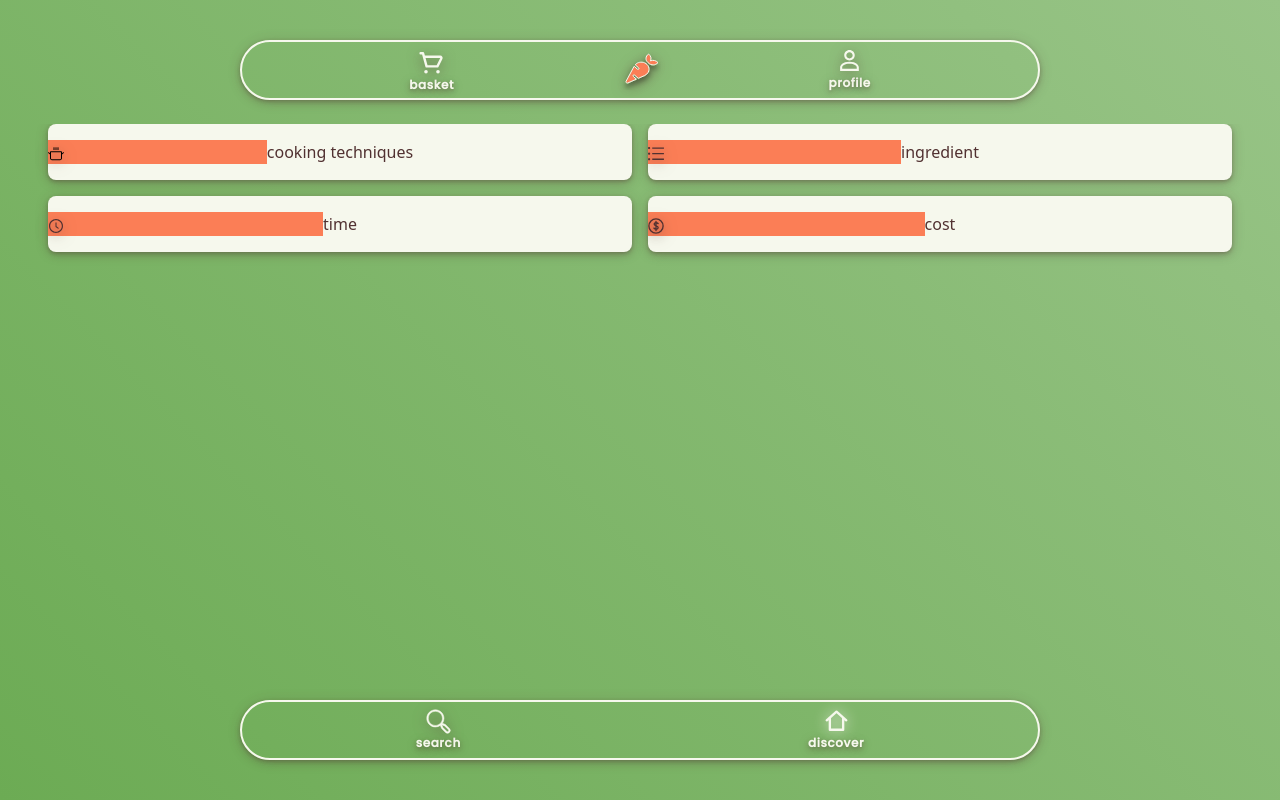
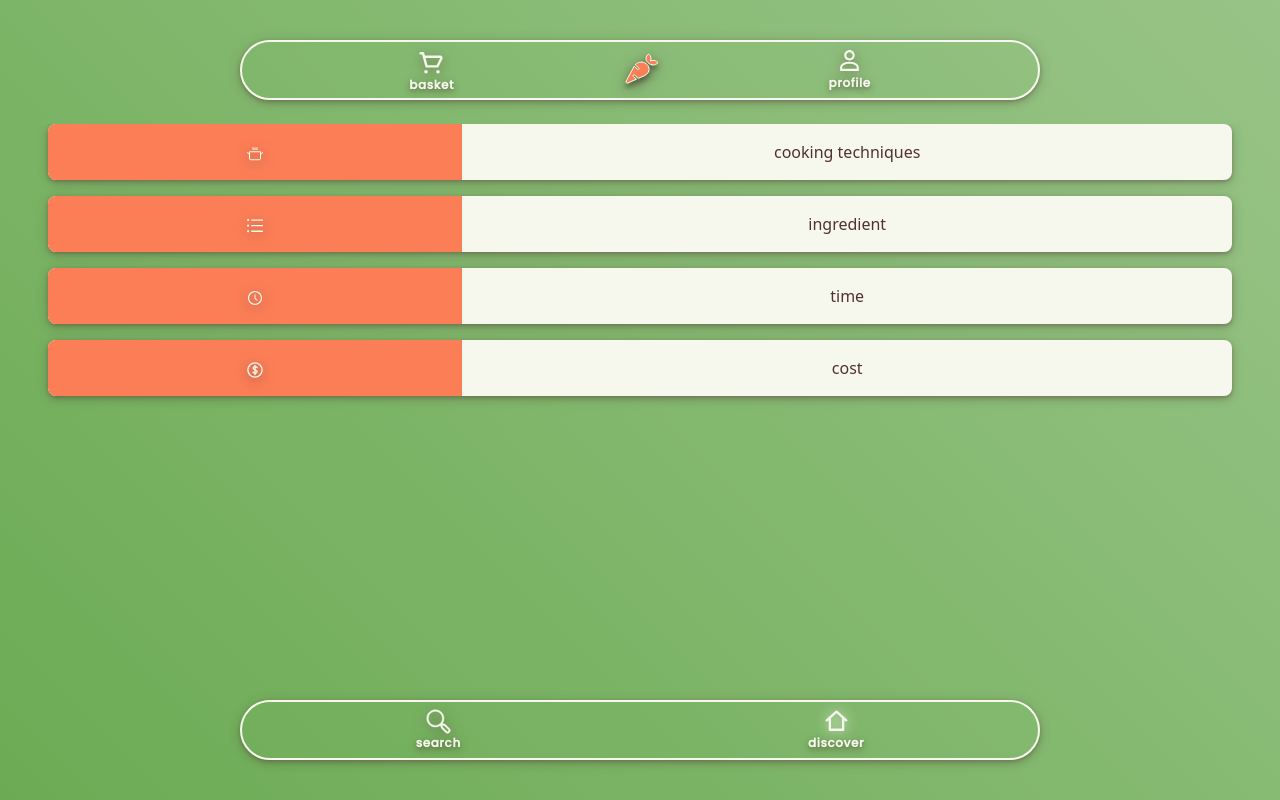
Before and after one commit to devhausleipzig/camp5-frontend-app, a React (Vite) app in the folder frontend/: page / in a window 1280 px wide. Built offline with nearby package versions, Linux system fonts and the light colour scheme; no server answers.

Commit message:
styled long buttons

```diff
--- a/frontend/src/components/ButtonsLong.tsx
+++ b/frontend/src/components/ButtonsLong.tsx
@@ -1,4 +1,5 @@
 import { ComponentWithAs, IconProps } from "@chakra-ui/react";
+import { fill } from "lodash";
 import React, { useState } from "react";
 import api from "../utils/api";
 import { Recipe } from "../utils/types";
@@ -15,13 +16,15 @@ type Props = {
 const ButtonsLong = ({ customData }: Props) => {
   console.log(customData);
   return (
-    <div className="rounded-lg shadow-drop bg-ricewhite py-4 flex">
-      <div className="bg-carrot flex-1">
+    <div className="rounded-lg shadow-drop bg-ricewhite flex">
+      <div className="bg-carrot w-[35%] h-full m-0 justify-center items-center text-ricewhite flex rounded-l-lg">
         <CustomIcon to={`/search/${customData.title}`}>
           <customData.icon />
         </CustomIcon>
       </div>
-      <span className="grow flex-2 text-darkbrown">{customData.title}</span>
+      <span className="grow flex-2 text-darkbrown py-4 text-center">
+        {customData.title}
+      </span>
     </div>
   );
 };
--- a/frontend/src/components/SearchButtons.tsx
+++ b/frontend/src/components/SearchButtons.tsx
@@ -26,11 +26,10 @@ const SearchButtons = () => {
   ];
 
   return (
-    <div className="grid grid-cols-2 gap-4 content-center min-h-full text-darkbrown">
-      <ButtonsLong customData={profileButtons[0]} />
-      <ButtonsLong customData={profileButtons[1]} />
-      <ButtonsLong customData={profileButtons[2]} />
-      <ButtonsLong customData={profileButtons[3]} />
+    <div className="grid grid-cols-1 gap-4 content-center min-h-full text-darkbrown">
+      {profileButtons.map((title) => (
+        <ButtonsLong customData={title} />
+      ))}
     </div>
   );
 };
```
Also changed, not shown: frontend/src/components/icons/ct-icon.tsx (+1 -1 lines).
